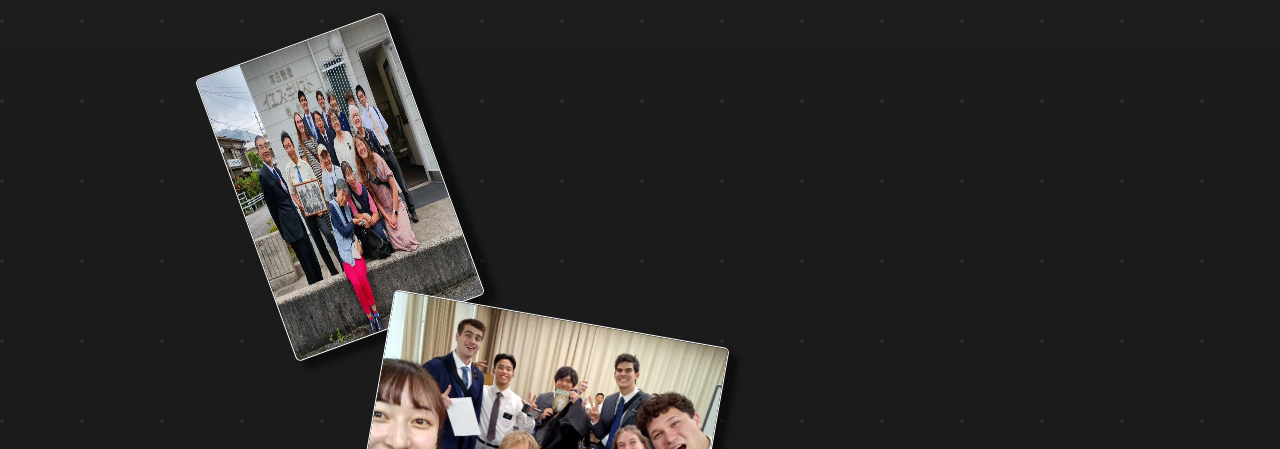
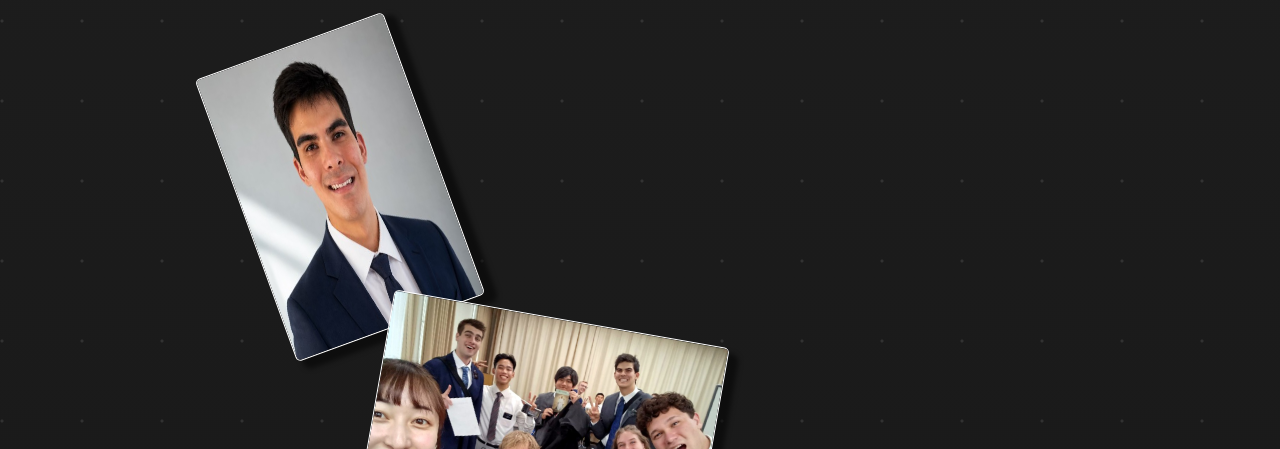
Before and after one commit to KierFah/KierFah.github.io, a plain HTML site: page index.html in a window 1280 px wide. Shown: the part 351-800 px from the top of the page. Drawn offline with Linux system fonts and the light colour scheme; a web font is replaced by a local one.

Commit message:
Update homepage professional headshot

```diff
--- a/index.html
+++ b/index.html
@@ -84,8 +84,13 @@
 
         <main>
             <div id="img-container">
-                <img id="img1" class="personal-img" src="./public/img/1780281171001.jpg" width="200px" height="300px"/>
 
+<img id="img1"
+     class="personal-img"
+     src="./public/img/professional-headshot.jpg"
+     alt="Professional headshot of Kier Fahsbender"
+     width="200"
+     height="300">
 <img id="img2" class="personal-img"
 src="./public/img/japan-friends.jpg"
 alt="Building friendships and connections in Japan"
```
